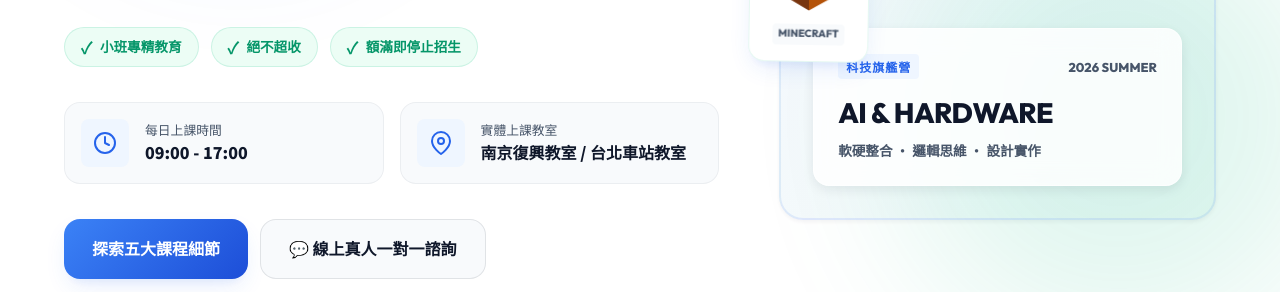
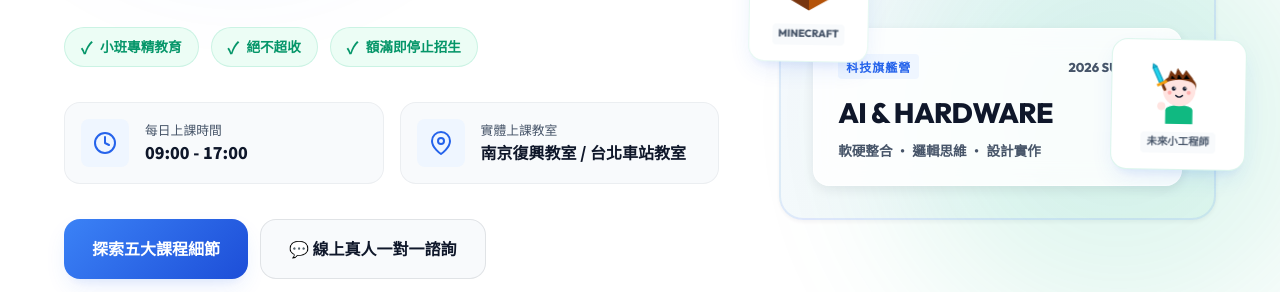
Before and after one commit to philip12010315-creator/ai-summer-camp, a plain HTML site: page index.html in a window 1280 px wide. Shown: the part 508-800 px from the top of the page. Drawn offline with Linux system fonts and the light colour scheme.

Commit message:
feat: add kid student character decor holding minecraft sword to fulfill member design requirement

```diff
--- a/index.html
+++ b/index.html
@@ -164,6 +164,42 @@
                             <rect x="52" y="85" width="16" height="6" fill="#1e293b" />
                         </svg>
                         <span class="robot-label">AI ASSISTANT</span>
+                    </div>
+
+                    <div class="decor-student animate-float-delayed">
+                        <!-- Cute Future Engineer Kid SVG -->
+                        <svg viewBox="0 0 100 100" class="svg-student">
+                            <!-- Body / Shirt -->
+                            <path d="M30 80 C30 70, 70 70, 70 80 L70 100 L30 100 Z" fill="#10B981" />
+                            <!-- Face -->
+                            <circle cx="50" cy="50" r="24" fill="#FFE4E1" />
+                            <!-- Hair (cute brown spikey hair) -->
+                            <path d="M26 50 C20 30, 80 30, 74 50 C80 35, 60 25, 50 32 C40 25, 20 35, 26 50 Z" fill="#78350F" />
+                            <path d="M35 34 L38 25 L45 32 L48 22 L55 32 L60 24 L68 34" stroke="#78350F" stroke-width="4" stroke-linecap="round" />
+                            <!-- Eyes -->
+                            <circle cx="42" cy="48" r="3" fill="#0F172A" />
+                            <circle cx="43" cy="47" r="1" fill="#FFFFFF" />
+                            <circle cx="58" cy="48" r="3" fill="#0F172A" />
+                            <circle cx="59" cy="47" r="1" fill="#FFFFFF" />
+                            <!-- Smile -->
+                            <path d="M45 58 Q50 63 55 58" stroke="#0F172A" stroke-width="2" stroke-linecap="round" fill="none" />
+                            <!-- Rosy Cheeks -->
+                            <circle cx="36" cy="54" r="3" fill="#FF8A8A" opacity="0.6" />
+                            <circle cx="64" cy="54" r="3" fill="#FF8A8A" opacity="0.6" />
+                            <!-- Hand holding sword -->
+                            <circle cx="24" cy="74" r="6" fill="#FFE4E1" />
+                            <!-- Minecraft Diamond Sword -->
+                            <g transform="translate(10, 35) rotate(-25)">
+                                <!-- Blade (Diamond blue) -->
+                                <rect x="8" y="-15" width="6" height="24" rx="1" fill="#22D3EE" stroke="#0891B2" stroke-width="1.5" />
+                                <polygon points="8 -15, 11 -20, 14 -15" fill="#22D3EE" stroke="#0891B2" stroke-width="1.5" />
+                                <!-- Crossguard (Gold) -->
+                                <rect x="3" y="9" width="16" height="4" rx="1" fill="#F59E0B" />
+                                <!-- Handle (Wood) -->
+                                <rect x="9" y="13" width="4" height="10" rx="1" fill="#78350F" />
+                            </g>
+                        </svg>
+                        <span class="student-label">未來小工程師</span>
                     </div>
 
                     <div class="decor-minecraft animate-float-delayed">
--- a/style.css
+++ b/style.css
@@ -582,6 +582,38 @@ ul {
     height: 56px;
 }
 
+.decor-student {
+    position: absolute;
+    top: 62%;
+    right: -30px;
+    width: 135px;
+    background: var(--white);
+    border-radius: var(--border-radius-md);
+    padding: 16px;
+    box-shadow: var(--shadow-lg);
+    border: 1px solid rgba(16, 185, 129, 0.15);
+    display: flex;
+    flex-direction: column;
+    align-items: center;
+    gap: 8px;
+    z-index: 10;
+}
+
+.svg-student {
+    width: 68px;
+    height: 68px;
+}
+
+.student-label {
+    font-family: var(--font-outfit);
+    font-size: 0.65rem;
+    font-weight: 800;
+    color: var(--dark-muted);
+    background-color: var(--light);
+    padding: 2px 6px;
+    border-radius: 4px;
+}
+
 /* Animations */
 .animate-float {
     animation: float 5s ease-in-out infinite;
```
